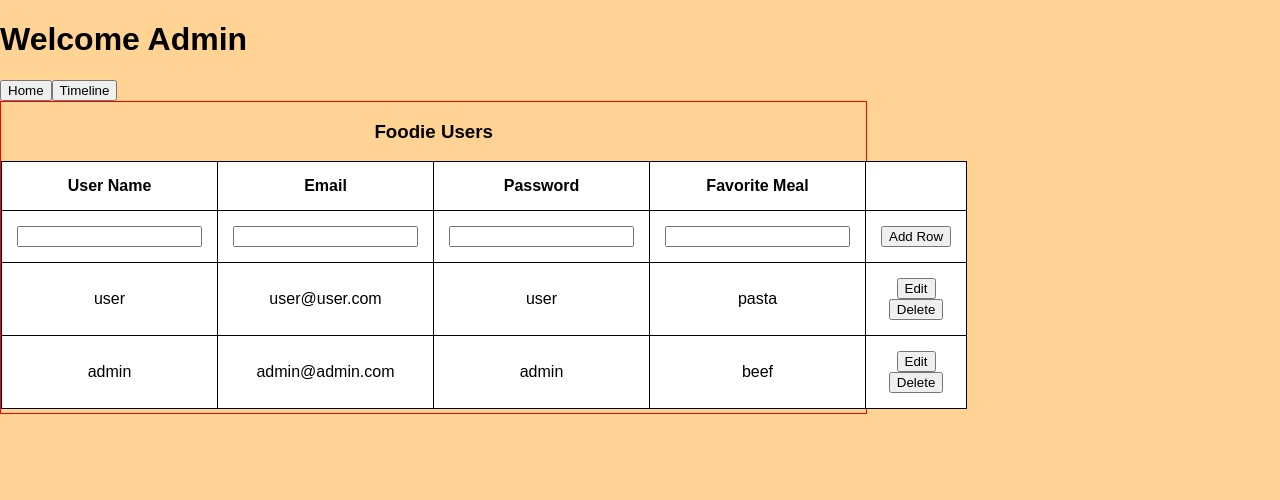
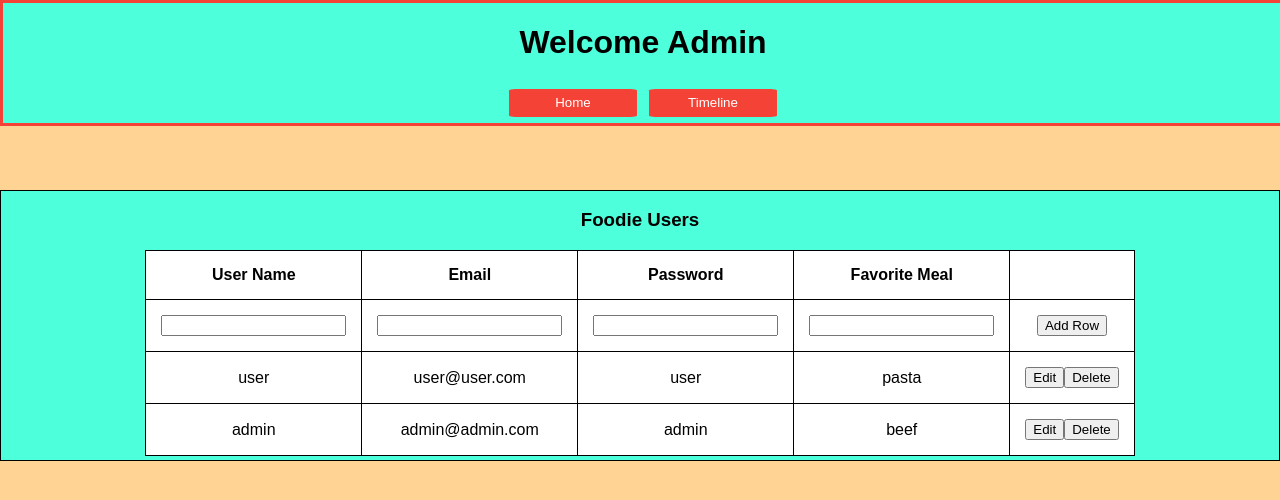
Before and after one commit to markkulube/foodies-share-309, a React (Create React App) app in the folder client/: page /Admin in a window 1280 px wide. Shown: the top 500 px of the page. Built offline with nearby package versions, Linux system fonts and the light colour scheme.

Commit message:
style: added style for add row button.

```diff
--- a/client/src/components/Admin/Admin.css
+++ b/client/src/components/Admin/Admin.css
@@ -1,16 +1,30 @@
 #admin {
   margin: 0 auto;
 }
-#admin #admin-left-side {
-  display: inline-block;
+
+#admin #admin-main {
   border: 0.1pc solid  black;
-  background: cornflowerblue;
-  width: 30%;
+  text-align: center;
+  background-color:#4dffdb;
 }
 
-#admin #admin-main {
+#admin #admin-header {
+  border: 3px solid  #f44336;
+  width: 100%;
   display: inline-block;
-  border: 0.1pc solid  red;
+  background-color:#4dffdb;
   text-align: center;
-  width: 67.5999%;
+  margin-bottom: 5%;
 }
+
+#admin #admin-header button {
+  background-color:  #f44336;
+  color: white;
+  padding: 0.5%;
+  margin: 4.5pt;
+  border: none;
+  border-radius: 5%;
+  cursor: pointer;
+  width: 10%;
+  display: inline-block;
+}
```
